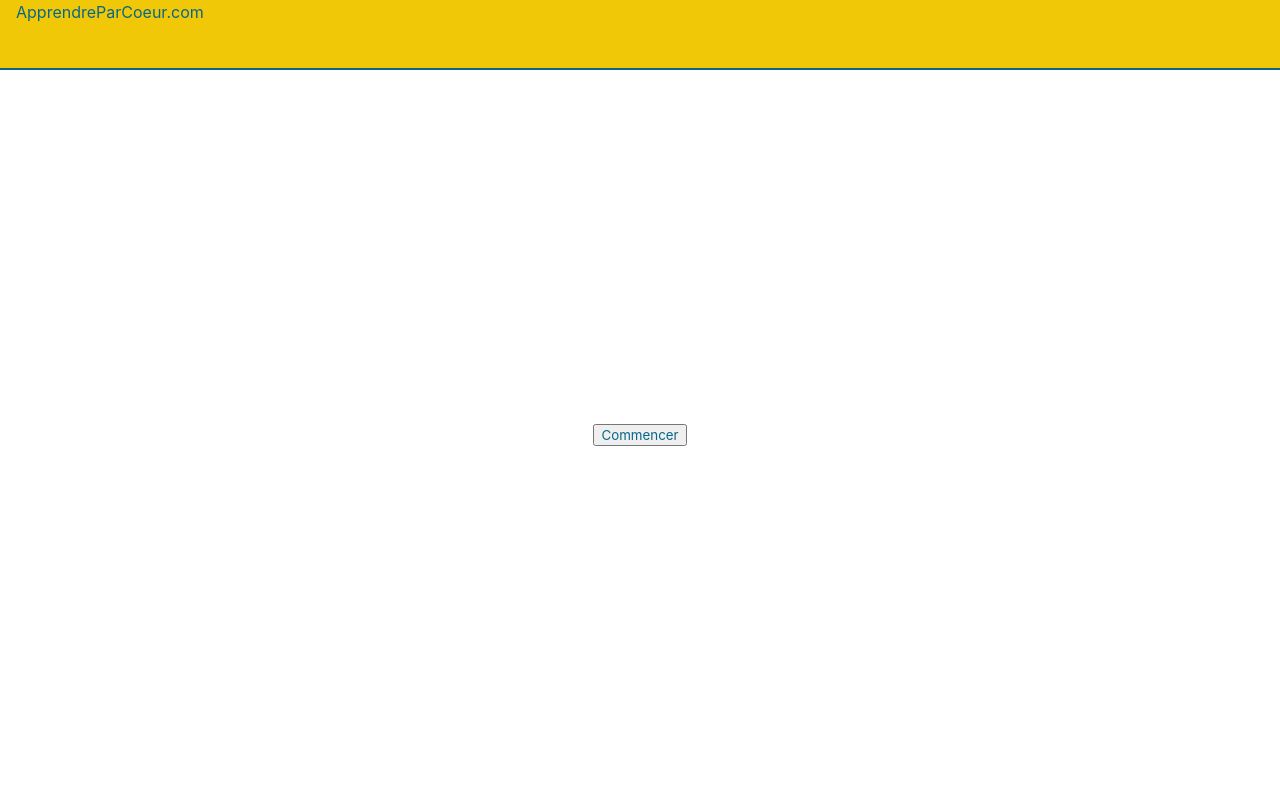
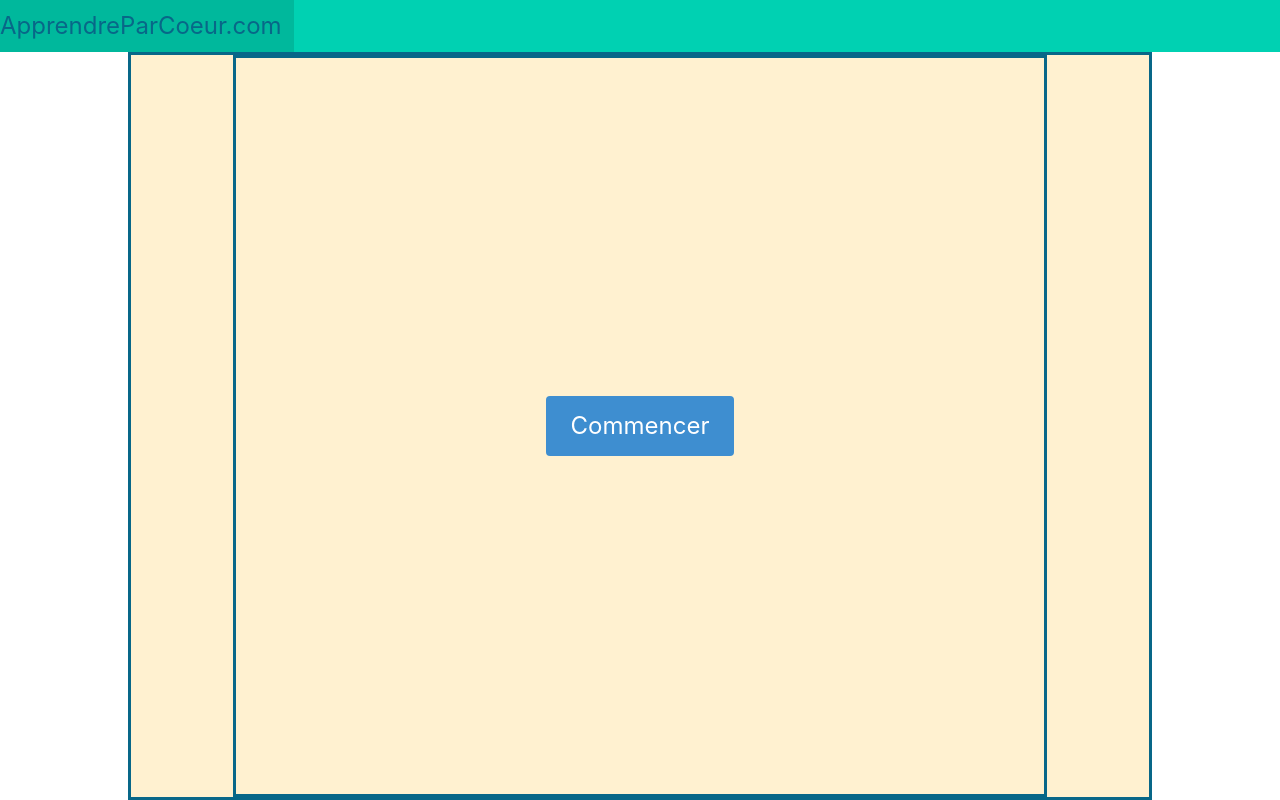
Before and after one commit to maximallain/ApprendreParCoeur, a React (Create React App) app: page / in a window 1280 px wide. Built offline with nearby package versions, Linux system fonts and the light colour scheme.

Commit message:
design: reorder header and global css

```diff
--- a/public/index.html
+++ b/public/index.html
@@ -1,21 +1,18 @@
 <!DOCTYPE html>
-<html lang="en">
+<html lang="en" class="has-navbar-fixed-top">
   <head>
     <meta charset="utf-8" />
     <link rel="icon" href="%PUBLIC_URL%/favicon.ico" />
     <meta name="viewport" content="width=device-width, initial-scale=1" />
     <meta name="theme-color" content="#000000" />
-    <meta
-      name="description"
-      content="Web site created using create-react-app"
-    />
+    <meta name="description" content="Web site to learn by heart" />
     <link rel="apple-touch-icon" href="%PUBLIC_URL%/logo192.png" />
     <!--
       manifest.json provides metadata used when your web app is installed on a
       user's mobile device or desktop. See https://developers.google.com/web/fundamentals/web-app-manifest/
     -->
     <link rel="manifest" href="%PUBLIC_URL%/manifest.json" />
-    <link rel="stylesheet" href="https://cdn.jsdelivr.net/npm/bulma@0.9.3/css/bulma.min.css">
+    <link rel="stylesheet" href="https://cdn.jsdelivr.net/npm/bulma@0.9.3/css/bulma.min.css" />
     <!--
       Notice the use of %PUBLIC_URL% in the tags above.
       It will be replaced with the URL of the `public` folder during the build.
--- a/src/App.tsx
+++ b/src/App.tsx
@@ -3,7 +3,7 @@ import Header from "./components/layout/Header";
 
 function App() {
   return (
-    <div className="app">
+    <div className="container">
       <Header />
       <Content />
     </div>
--- a/src/components/layout/Content.tsx
+++ b/src/components/layout/Content.tsx
@@ -5,8 +5,14 @@ const Content = () => {
   const [hasBegun, setHasBegun] = useState(false);
 
   return (
-    <div className="content">
-      {hasBegun ? <GuessWordContainer /> : <button onClick={() => setHasBegun(true)}>Commencer</button>}
+    <div className="container is-flex is-justify-content-center is-align-items-center">
+      {hasBegun ? (
+        <GuessWordContainer />
+      ) : (
+        <button className="button is-info is-size-4" onClick={() => setHasBegun(true)}>
+          Commencer
+        </button>
+      )}
     </div>
   );
 };
--- a/src/components/layout/Header.tsx
+++ b/src/components/layout/Header.tsx
@@ -1,8 +1,12 @@
 const Header = () => {
   return (
-    <header>
-      <h1>ApprendreParCoeur.com</h1>
-    </header>
+    <nav className="navbar is-fixed-top is-primary" role="navigation" aria-label="main navigation">
+      <div className="navbar-brand">
+        <a className="navbar-item" href="localhost:3000">
+          <h1 className="is-size-4">ApprendreParCoeur.com</h1>
+        </a>
+      </div>
+    </nav>
   );
 };
 
--- a/src/global/style.css
+++ b/src/global/style.css
@@ -1,8 +1,7 @@
 html * {
   color: #086788;
-  font-family: -apple-system, BlinkMacSystemFont, "Segoe UI", "Roboto", "Oxygen",
-    "Ubuntu", "Cantarell", "Fira Sans", "Droid Sans", "Helvetica Neue",
-    sans-serif;
+  font-family: -apple-system, BlinkMacSystemFont, "Segoe UI", "Roboto", "Oxygen", "Ubuntu", "Cantarell", "Fira Sans",
+    "Droid Sans", "Helvetica Neue", sans-serif;
   -webkit-font-smoothing: antialiased;
   -moz-osx-font-smoothing: grayscale;
 }
@@ -14,34 +13,10 @@ body {
 html,
 body,
 #root,
-.app {
+#root .container {
   height: 100%;
 }
 
-.app {
-  display: flex;
+code {
+  font-family: source-code-pro, Menlo, Monaco, Consolas, "Courier New", monospace;
 }
-
-header {
-  background-color: #f0c808;
-  border-bottom: solid 2px #086788;
-  position: fixed;
-  top: 0;
-  height: 70px;
-  width: 100%;
-  padding-left: 16px;
-}
-
-code {
-  font-family: source-code-pro, Menlo, Monaco, Consolas, "Courier New",
-    monospace;
-}
-
-.content {
-  margin-top: 70px;
-  display: flex;
-  flex-direction: column;
-  align-items: center;
-  justify-content: center;
-  width: 100%;
-}
```
